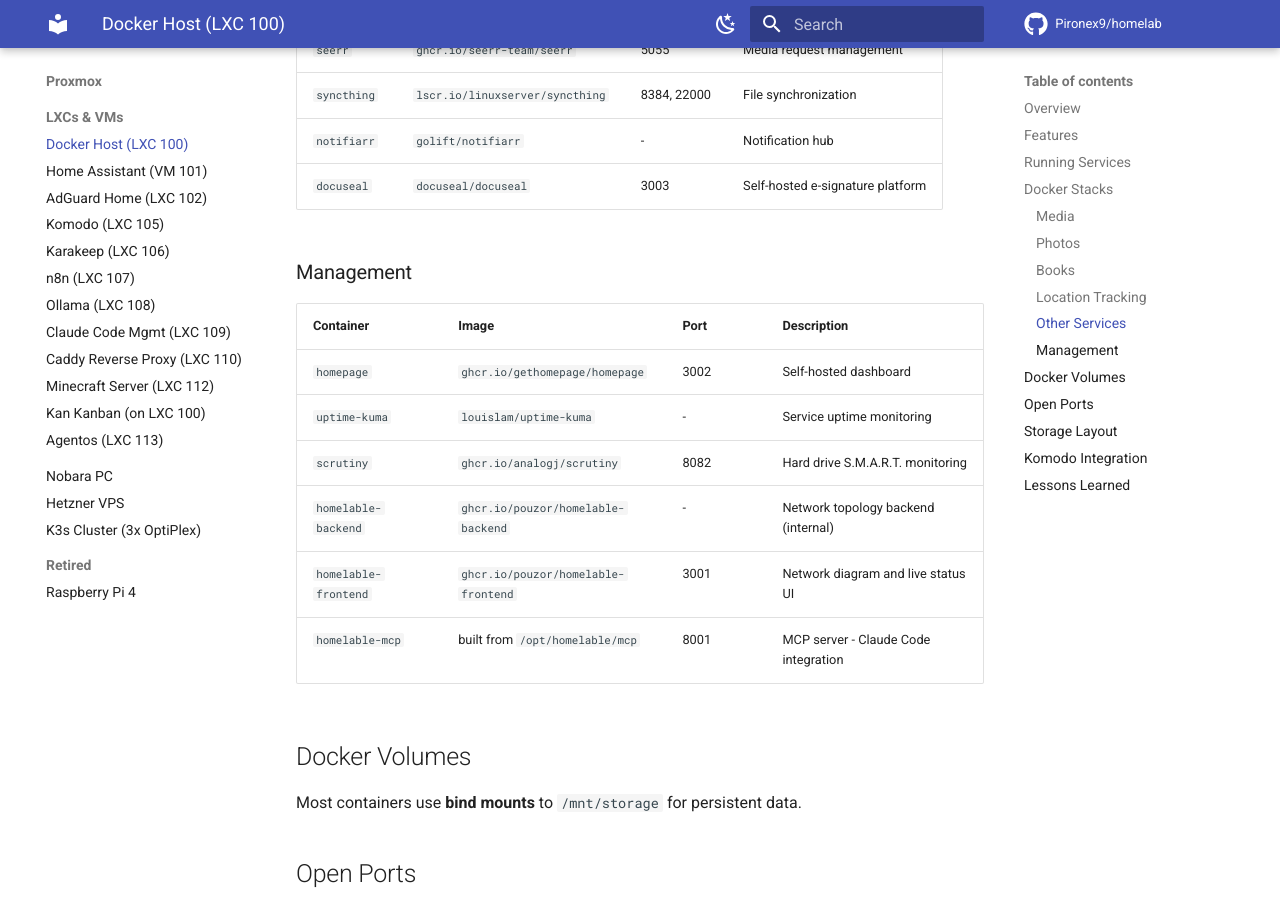
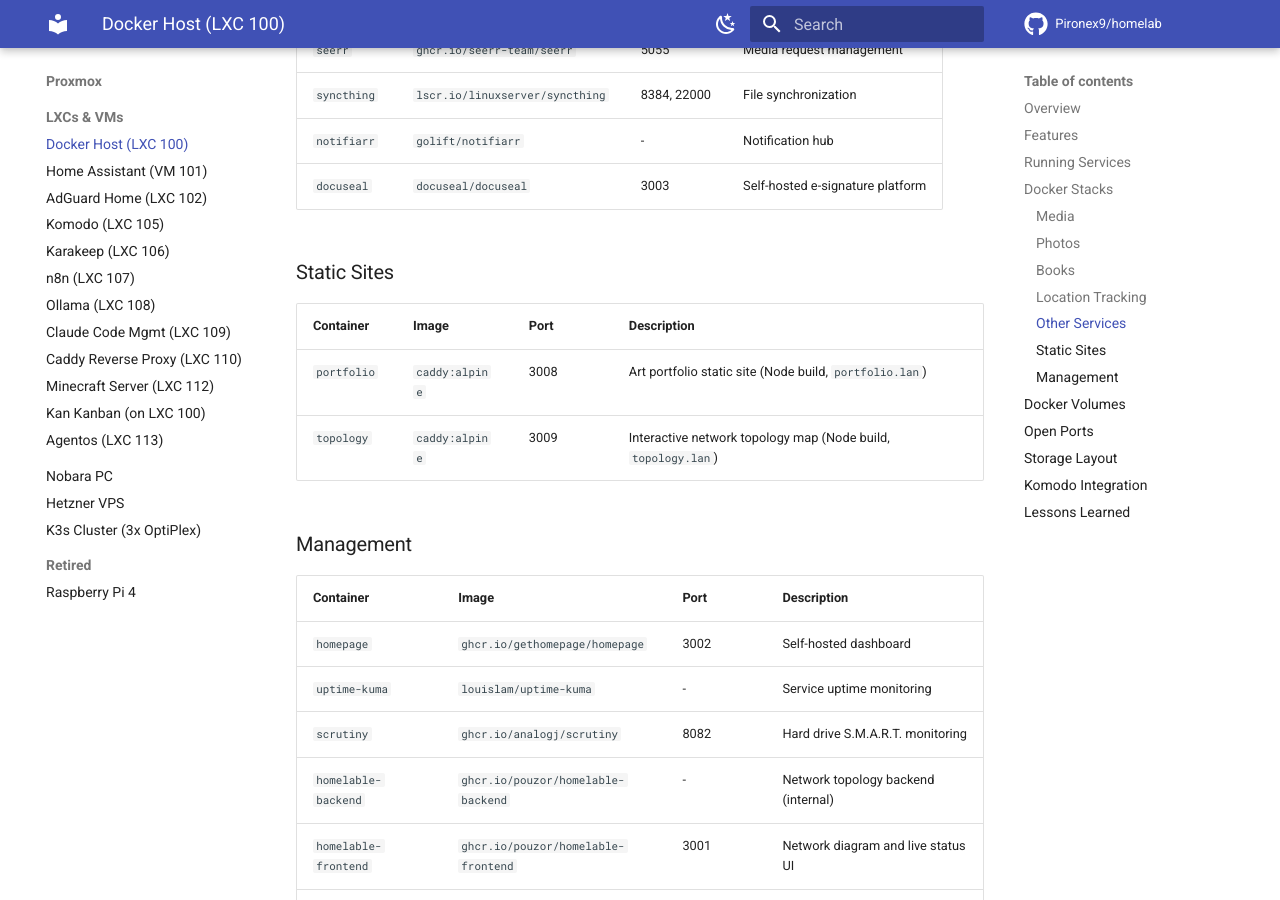
Before and after one commit to Pironex9/homelab, an MkDocs documentation site: the page built from docs/hosts/docker-host.md, in a window 1280 px wide and 900 px high, scrolled down 3194 px. Built offline with MkDocs 1.6.1 and Material for MkDocs 9.7.7, drawn with Linux system fonts in a browser that asks for light colours; comment, search, counter and statistics services are not loaded; some of the changed text lies outside the part shown.

Commit message:
docs: document topology stack on docker-host, bump stack count in map data

```diff
--- a/docs/hosts/docker-host.md
+++ b/docs/hosts/docker-host.md
@@ -82,6 +82,13 @@
 | `notifiarr` | `golift/notifiarr` | - | Notification hub |
 | `docuseal` | `docuseal/docuseal` | 3003 | Self-hosted e-signature platform |
 
+### Static Sites
+
+| Container | Image | Port | Description |
+|-----------|-------|------|-------------|
+| `portfolio` | `caddy:alpine` | 3008 | Art portfolio static site (Node build, `portfolio.lan`) |
+| `topology` | `caddy:alpine` | 3009 | Interactive network topology map (Node build, `topology.lan`) |
+
 ### Management
 
 | Container | Image | Port | Description |
@@ -118,6 +125,8 @@
 | 8888 | TCP | Dozzle |
 | 8989 | TCP | Sonarr |
 | 3001 | TCP | Homelable web UI |
+| 3008 | TCP | Portfolio static site |
+| 3009 | TCP | Topology map static site |
 | 3003 | TCP | DocuSeal |
 | 3005 | TCP | Dawarich |
 | 8001 | TCP | Homelable MCP server |
```
Also changed, not shown: 1 other file.
